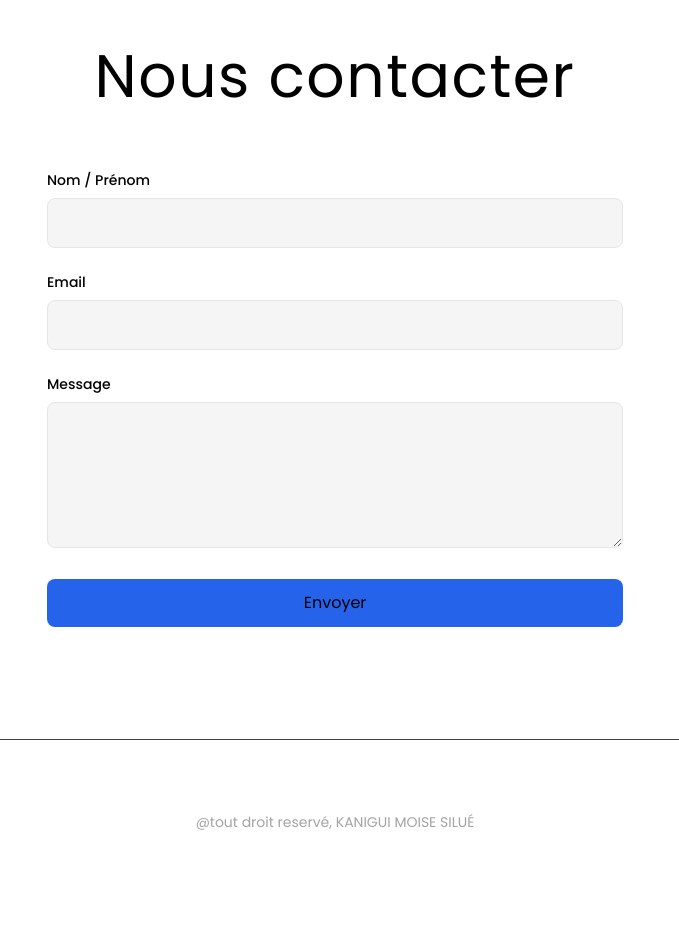
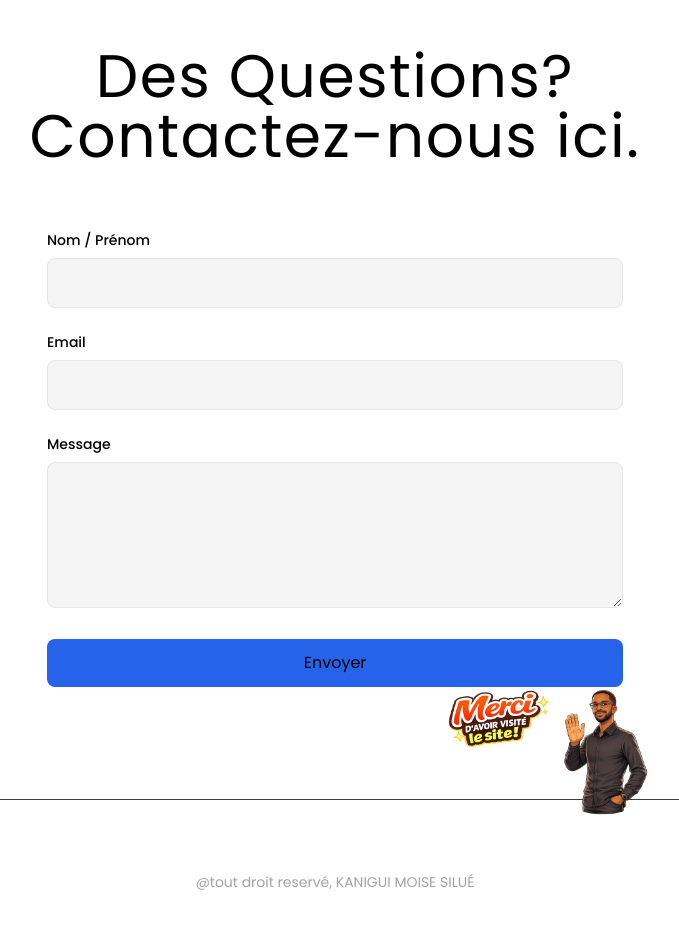
Before and after one commit to kms-le-dev/OD-HOLDING, a React (Vite) app: page / in a window 1280 px wide. Shown: the part 3940-4869 px from the top of the page, without its empty margins (305-984 px from the left). Before the commit the page ends 4812 px from the top, so only its background shows below. Built offline with nearby package versions, Linux system fonts and the light colour scheme.

Commit message:
img droite

```diff
--- a/src/components/Pricing.jsx
+++ b/src/components/Pricing.jsx
@@ -1,5 +1,7 @@
 import { useState } from 'react';
 import emailjs from '@emailjs/browser';
+import merciGauche from '../assets/merci gauche.png';
+import merciDroite from '../assets/merci droite.png';
 
 const Contact = () => {
   const [formData, setFormData] = useState({
@@ -48,12 +50,19 @@ const Contact = () => {
   };
 
   return (
-    <div id="contact" className="mt-20 max-w-2xl mx-auto px-4">
+    <div id="contact" className="mt-20 max-w-2xl mx-auto px-4 relative">
       <h2 className="text-3xl sm:text-5xl lg:text-6xl text-center my-8 tracking-wide">
-        Nous contacter
+        Des Questions? Contactez-nous ici.
       </h2>
-      <div className="bg-white p-8 rounded-xl">
-        <form onSubmit={handleSubmit} className="space-y-6">
+      <div className="relative bg-white p-8 rounded-xl overflow-visible">
+
+        <img
+          src={merciDroite}
+          alt="Merci droite"
+          className="absolute bottom-0 right-0 w-60 h-auto object-contain translate-y-1/2"
+          style={{ bottom: '-1.5rem' }}
+        />
+        <form onSubmit={handleSubmit} className="space-y-6 relative z-10">
           <div>
             <label htmlFor="prenom" className="block text-sm font-medium mb-2">
               Nom / Prénom
```
Also changed, not shown: src/assets/merci droite.png (added), 1 other file (tests, documents, lock files or other folders).
